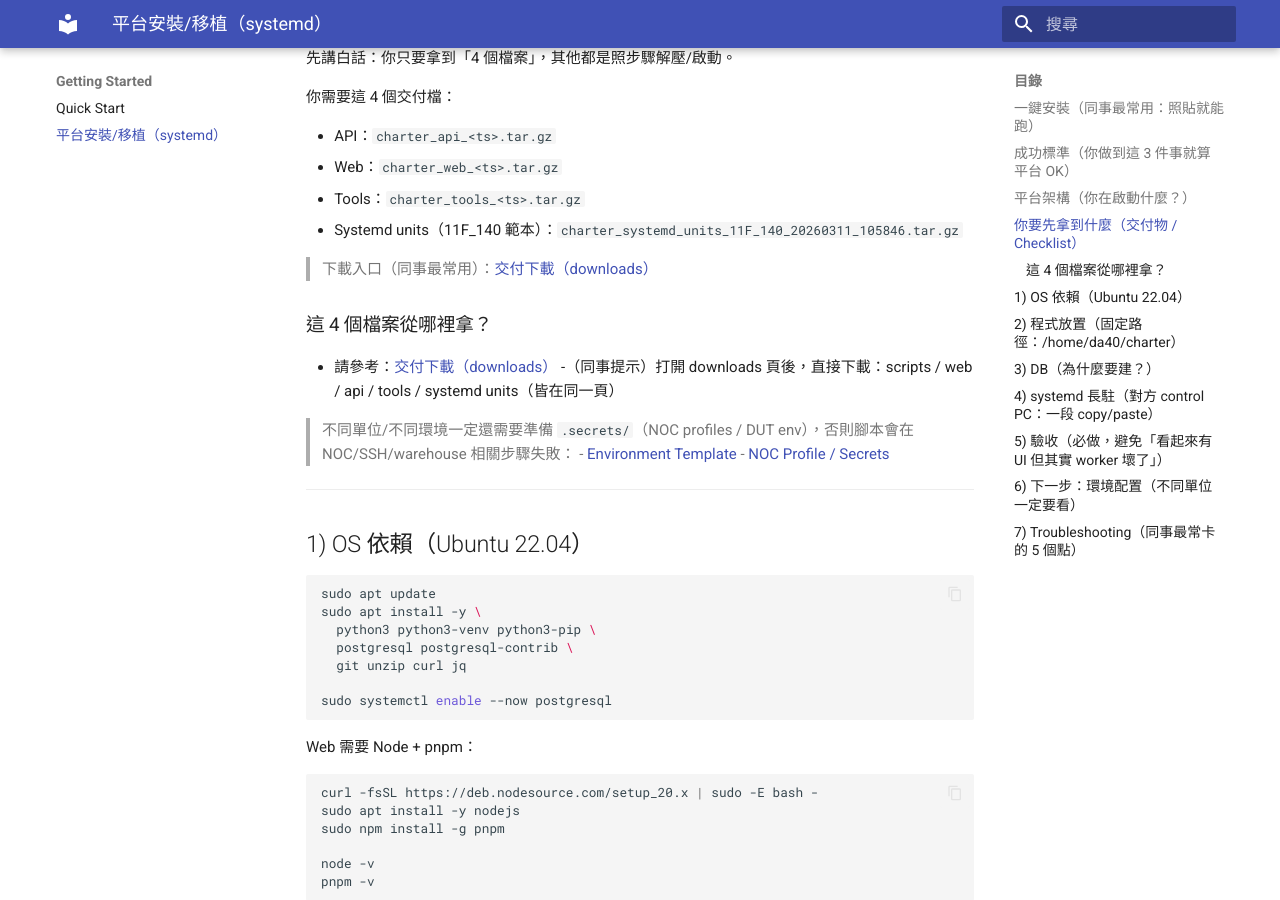
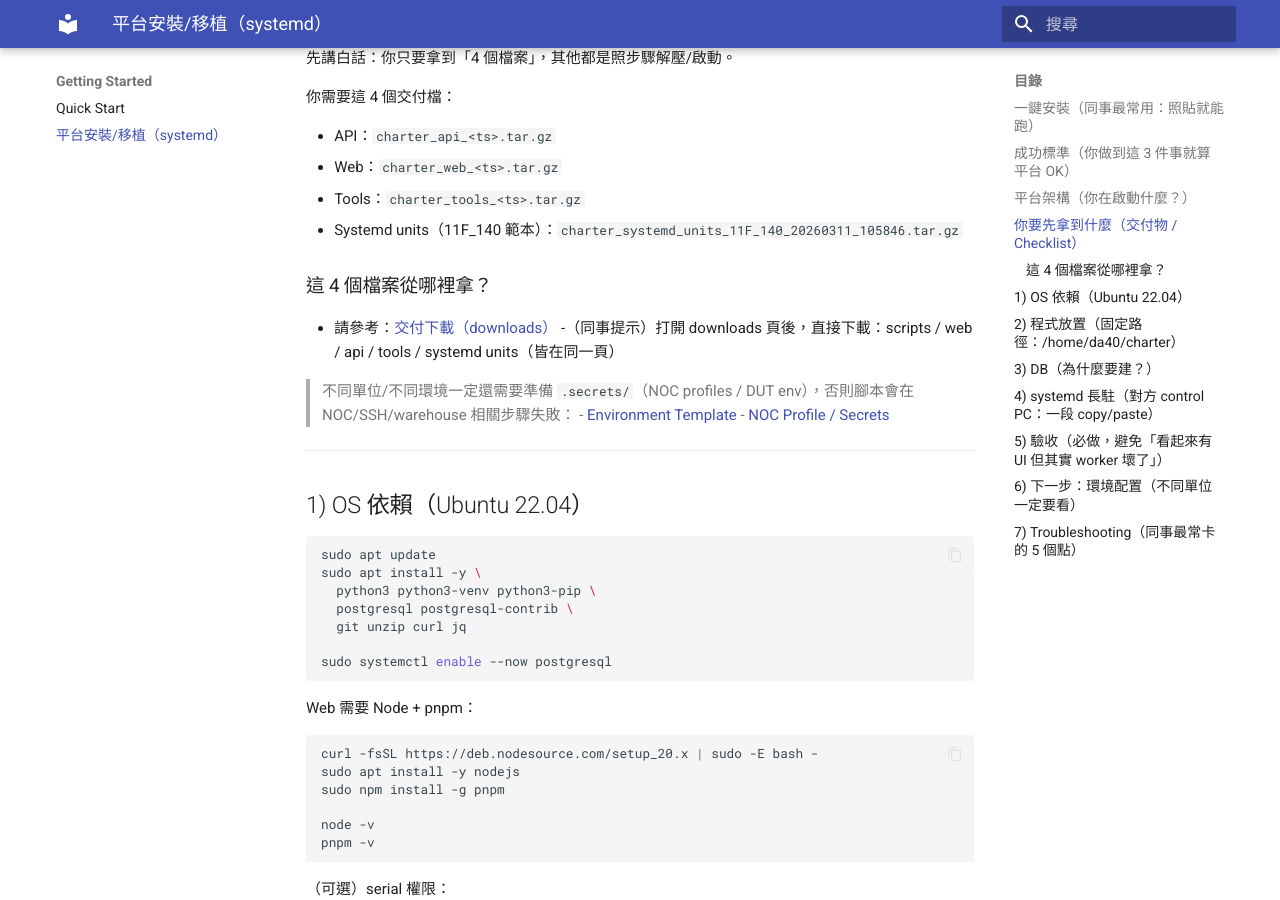
Before and after one commit to askeywifisit-ui/charter_project, an MkDocs documentation site: the page built from docs/charter_site/docs/getting_started/platform_install.md, in a window 1280 px wide and 900 px high, scrolled down 2653 px. Built offline with MkDocs 1.6.1 and Material for MkDocs 9.7.7, drawn with Linux system fonts in a browser that asks for light colours; comment, search, counter and statistics services are not loaded.

Commit message:
Docs: remove duplicated downloads callout in platform_install

```diff
--- a/docs/charter_site/docs/getting_started/platform_install.md
+++ b/docs/charter_site/docs/getting_started/platform_install.md
@@ -119,8 +119,6 @@ curl -fsSL http://127.0.0.1:5173/api/runs/worker/status | python3 -m json.tool
 - Web：`charter_web_<ts>.tar.gz`
 - Tools：`charter_tools_<ts>.tar.gz`
 - Systemd units（11F_140 範本）：`charter_systemd_units_11F_140_20260311_105846.tar.gz`
-
-> 下載入口（同事最常用）：[交付下載（downloads）](../handoff/downloads.md)
 
 ### 這 4 個檔案從哪裡拿？
 
```
